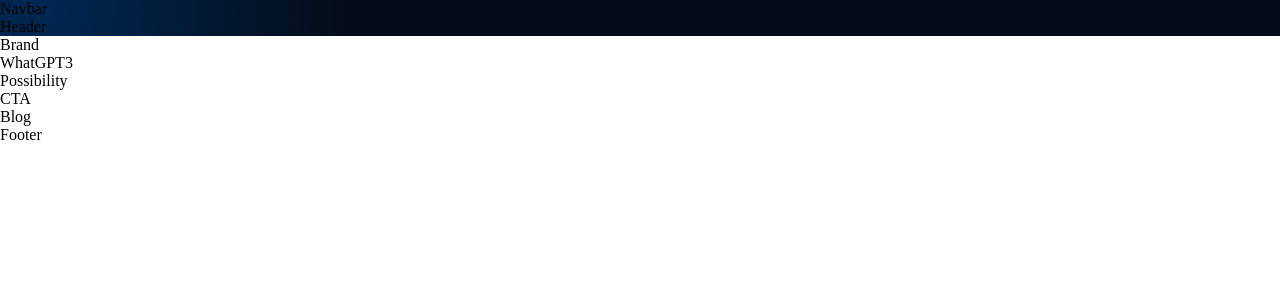
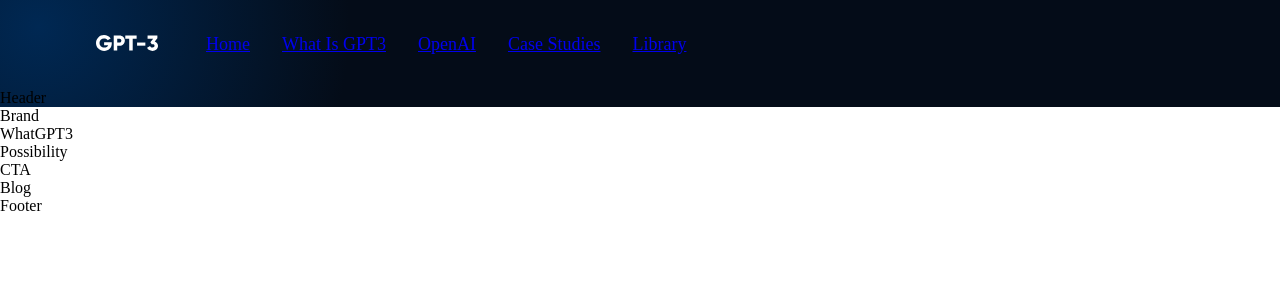
Before and after one commit to JeelPatel07/react-project, a React (Create React App) app: page / in a window 1280 px wide. Shown: the top 300 px of the page. Built offline with nearby package versions, Linux system fonts and the light colour scheme.

Commit message:
Navbar menu inprogress

```diff
--- a/src/components/navbar/Navbar.jsx
+++ b/src/components/navbar/Navbar.jsx
@@ -1,11 +1,51 @@
-import React from 'react'
-import './navbar.css'
+import React, { useState } from 'react';
+import { RiMenu3Line, RiCloseLine } from 'react-icons/ri';
+import logo from '../../assets/logo.svg';
+import './navbar.css';
 
 const Navbar = () => {
+    const [toggleMenu, setToggleMenu] = useState(false);
     return (
-        <div>
-            Navbar
+        <div className="gpt3_navbar">
+            <div className="gpt3_navbar-links">
+            <div className="gpt3_navbar-links_logo">
+                <img src={logo} alt="logo"/>
+            </div>
+            <div className="gpt3__navbar-links_container">
+                <p><a href="#home">Home</a></p>
+                <p><a href="#wgpt3">What is GPT3</a></p>
+                <p><a href="#possibility">OpenAI</a></p>
+                <p><a href="#features">Case Studies</a></p>
+                <p><a href="#blog">Library</a></p>
+
+            </div>
+            </div>
+            <div className="gpt3__navbar-menu_container-links-sign">
+                <p>Sign in</p>
+                <button type="button">Sign up</button>
+            </div>
+            <div className="gpt3__navbar-menu">
+        {toggleMenu
+          ? <RiCloseLine color="#fff" size={27} onClick={() => setToggleMenu(false)} />
+          : <RiMenu3Line color="#fff" size={27} onClick={() => setToggleMenu(true)} />}
+        {toggleMenu && (
+        <div className="gpt3__navbar-menu_container scale-up-center">
+          <div className="gpt3__navbar-menu_container-links">
+            <p><a href="#home">Home</a></p>
+            <p><a href="#wgpt3">What is GPT3?</a></p>
+            <p><a href="#possibility">Open AI</a></p>
+            <p><a href="#features">Case Studies</a></p>
+            <p><a href="#blog">Library</a></p>
+          </div>
+          <div className="gpt3__navbar-menu_container-links-sign">
+            <p>Sign in</p>
+            <button type="button">Sign up</button>
+          </div>
         </div>
+        )}
+      </div>
+    </div>
+
     )
 }
 export default Navbar
--- a/src/components/navbar/navbar.css
+++ b/src/components/navbar/navbar.css
@@ -0,0 +1,133 @@
+.gpt3_navbar{
+
+    display: flex;
+    justify-content: space-between;
+    align-items: center;
+    padding: 2rem 6rem;
+}
+
+.gpt3_navbar-links{
+    flex: 1;
+    display: flex;
+    justify-content: flex-start;
+    align-items: center;
+}
+.gpt3_navbar-links_logo{
+    margin-right: 2rem;
+
+}
+.gpt3_navbar-links_logo img{
+    width: 62px;
+    height: 16px;
+}
+
+.gpt3__navbar-links_container{
+    display: flex;
+    flex-direction: row;
+}
+
+.gpt3__navbar-sign{
+    display: flex;
+    justify-content: flex-end;
+    align-items: center;
+}
+
+.gpt3__navbar-links_container p,
+.gpt3__navbar-sign p,
+.gpt3__navbar-menu_container p {
+    color: #fff;
+    font-family: var(--font-family);
+    font-weight: 500;
+    font-size: 18px;
+    line-height: 25px;
+    text-transform: capitalize;
+
+    margin: 0 1rem;
+    cursor: pointer;
+}
+
+.gpt3__navbar-sign button,
+.gpt3__navbar-menu_container button {
+    padding: 0.5rem 1rem;
+    color: #fff;
+    background: #FF4820;
+    font-family: var(--font-family);
+    font-weight: 500;
+    font-size: 18px;
+    line-height: 25px;
+    border: none;
+    outline: none;
+    cursor: pointer;
+    border-radius: 5px;
+}
+
+.gpt3__navbar-menu {
+    margin-left: 1rem;
+
+    display: none;
+    position: relative;
+}
+
+.gpt3__navbar-menu svg {
+    cursor: pointer;
+}
+
+.gpt3__navbar-menu_container {
+    display: flex;
+    justify-content: flex-end;
+    align-items: flex-end;
+    flex-direction: column;
+
+    text-align: end;
+    background: var(--color-footer);
+    padding: 2rem;
+    position: absolute;
+    right: 0;
+    top: 40px;
+    margin-top: 1rem;
+    min-width: 210px;
+    border-radius: 5px;
+    box-shadow: 0px 0px 5px rgba(0,0, 0,0.2);
+}
+
+.gpt3__navbar-menu_container p {
+    margin: 1rem 0;
+}
+
+.gpt3__navbar-menu_container-links-sign {
+    display: none;
+}
+
+@media screen and (max-width: 1050px) {
+    .gpt3__navbar-links_container {
+        display: none;
+    }
+
+    .gpt3__navbar-menu {
+        display: flex;
+    }
+}
+
+@media screen and (max-width: 700px) {
+    .gpt3__navbar {
+        padding: 2rem 4rem;
+    }
+}
+
+@media screen and (max-width: 550px) {
+    .gpt3__navbar {
+        padding: 2rem;
+    }
+
+    .gpt3__navbar-sign {
+        display: none;
+    }
+
+    .gpt3__navbar-menu_container {
+        top: 20px;
+    }
+
+    .gpt3__navbar-menu_container-links-sign {
+        display: block;
+    }
+}
--- a/src/index.css
+++ b/src/index.css
@@ -3,8 +3,8 @@
 :root {
   --font-family: 'Manrope', sans-serif;
 
-  --gradient-text: linear-gradient(89.97deg, #AE67FA 1.84%, #F49867 102.67%);
-  --gradient-bar: linear-gradient(103.22deg, #AE67FA -13.86%, #F49867 99.55%);
+  --gradient-text: linear-gradient(89.97deg, #FFF 1.84%, #F49867 102.67%);
+  --gradient-bar: linear-gradient(103.22deg, #FFFF -13.86%, #F49867 99.55%);
 
   --color-bg: #040C18;
   --color-footer : #031B34;
```
